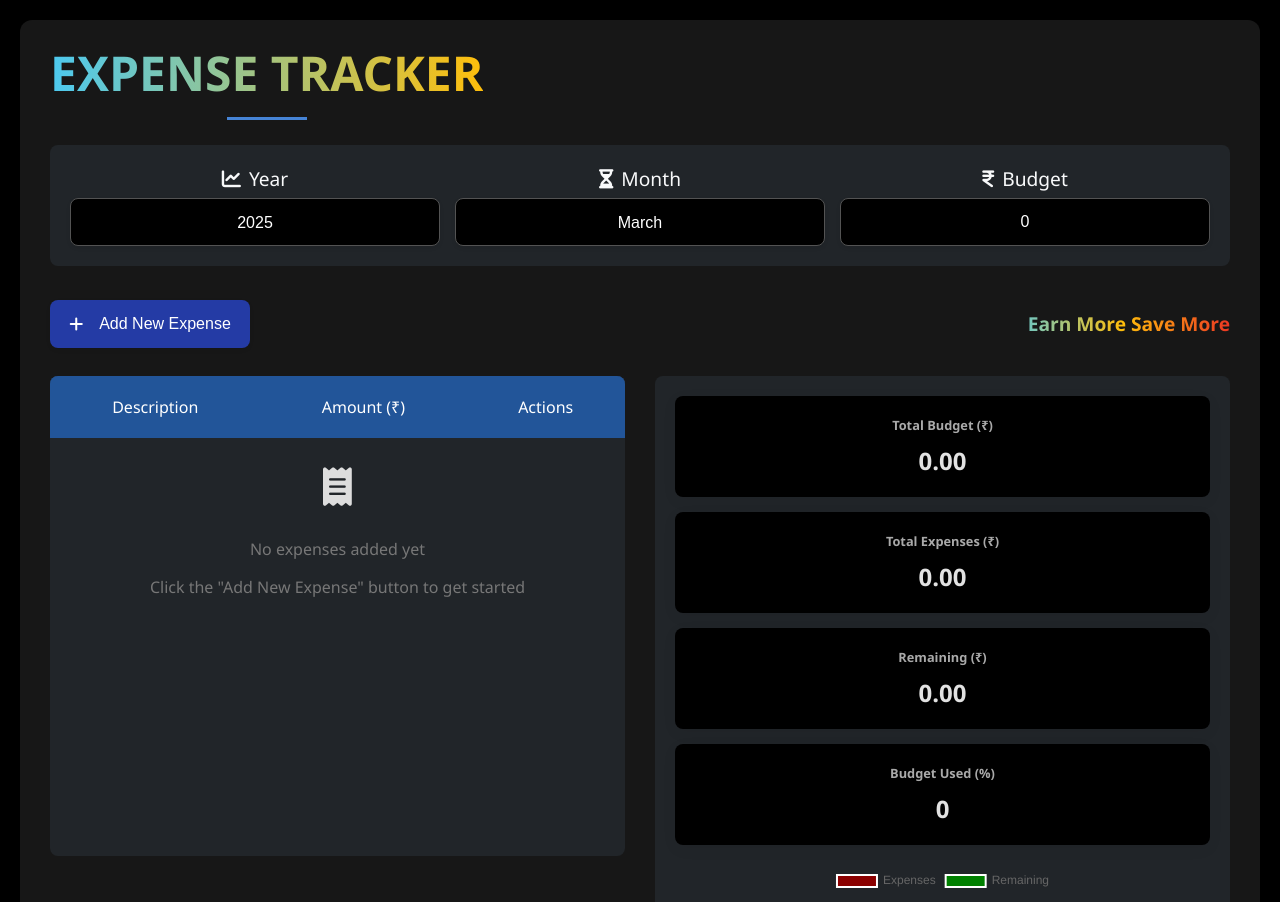
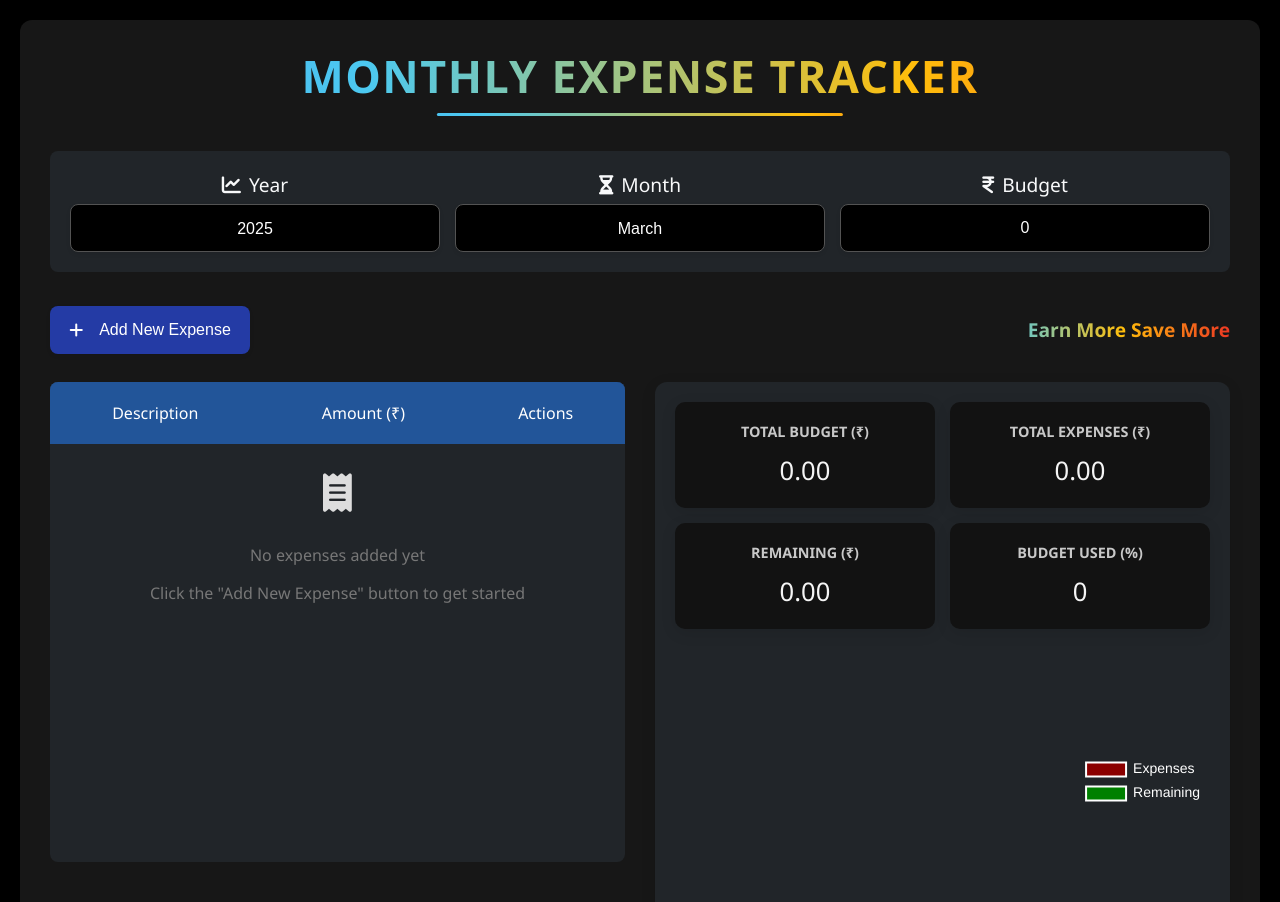
Before and after one commit to sw1pgh/Expense_Tracker, a plain HTML site: page index.html in a window 1280 px wide. Shown: the top 902 px of the page. Drawn offline with nearby package versions, Linux system fonts and the light colour scheme.

Commit message:
H2 altered | Chart Style Changed | Minor Design Fixes

```diff
--- a/index.html
+++ b/index.html
@@ -13,7 +13,7 @@
   </head>
   <body>
     <div class="container">
-      <h2>Expense Tracker</h2>
+      <h2>Monthly Expense Tracker</h2>
 
       <div class="filters">
         <div class="filter-group">
--- a/script.js
+++ b/script.js
@@ -26,7 +26,7 @@ const populateYears = () => {
   }
 
   // Set stored year as default, or current year if none stored
-  const storedYear = sessionStorage.getItem('expenseTrackerYear');
+  const storedYear = sessionStorage.getItem("expenseTrackerYear");
   yearSelect.value = storedYear || currentYear;
 };
 
@@ -47,12 +47,13 @@ const setCurrentMonth = () => {
     "December",
   ];
 
-  const storedMonth = sessionStorage.getItem('expenseTrackerMonth');
+  const storedMonth = sessionStorage.getItem("expenseTrackerMonth");
 
   if (storedMonth && months.includes(storedMonth)) {
     document.getElementById("monthSelect").value = storedMonth;
   } else {
-    document.getElementById("monthSelect").value = months[new Date().getMonth()];
+    document.getElementById("monthSelect").value =
+      months[new Date().getMonth()];
   }
 };
 
@@ -78,8 +79,8 @@ function getBudgetKey() {
 // Save current year and month to session storage
 function saveCurrentSelection() {
   const { year, month } = getCurrentYearMonth();
-  sessionStorage.setItem('expenseTrackerYear', year);
-  sessionStorage.setItem('expenseTrackerMonth', month);
+  sessionStorage.setItem("expenseTrackerYear", year);
+  sessionStorage.setItem("expenseTrackerMonth", month);
 }
 
 // Load expenses and budget for the current year/month
@@ -211,7 +212,8 @@ function deleteExpense(index) {
 }
 
 function updateSummary() {
-  const totalBudget = parseFloat(document.getElementById("startAmount").value) || 0;
+  const totalBudget =
+    parseFloat(document.getElementById("startAmount").value) || 0;
   const totalExpenses = expenses.reduce(
     (sum, expense) => sum + expense.amount,
     0
@@ -221,7 +223,8 @@ function updateSummary() {
     totalBudget > 0 ? ((totalExpenses / totalBudget) * 100).toFixed(2) : 0;
 
   document.getElementById("totalBudget").textContent = totalBudget.toFixed(2);
-  document.getElementById("totalExpenses").textContent = totalExpenses.toFixed(2);
+  document.getElementById("totalExpenses").textContent =
+    totalExpenses.toFixed(2);
   document.getElementById("savings").textContent = savings.toFixed(2);
   document.getElementById("budgetPercentage").textContent = budgetUsed;
 
@@ -247,7 +250,7 @@ document.getElementById("monthSelect").addEventListener("change", function () {
 });
 
 // Add event listener for budget amount changes
-document.getElementById("startAmount").addEventListener("change", function() {
+document.getElementById("startAmount").addEventListener("change", function () {
   // Just update the summary which will save the budget
   updateSummary();
 });
@@ -273,6 +276,25 @@ function updateChart(totalBudget, totalExpenses, savings) {
     options: {
       responsive: true,
       maintainAspectRatio: false,
+      cutout: "65%",
+      layout: {
+        padding: {
+          top: 15,
+        },
+      },
+      plugins: {
+        legend: {
+          display: true,
+          position: "right",
+          fullSize: false,
+          labels: {
+            color: "white",
+            font: {
+              size: 14,
+            },
+          },
+        },
+      },
     },
   });
 }
--- a/styles.css
+++ b/styles.css
@@ -21,11 +21,15 @@ body {
   padding: clamp(10px, 2vw, 20px);
   color: var(--dark-color);
   min-height: 100vh;
+  display: flex;
+  align-items: center;
+  justify-content: center;
+  text-align: center;
 }
 
 .container {
-  max-width: 1700px;
   width: 100%;
+  height: 100%;
   margin: auto;
   background: rgb(23, 23, 23);
   padding: clamp(15px, 3vw, 30px);
@@ -34,16 +38,21 @@ body {
 }
 
 h2 {
-  color: var(--primary-color);
-  font-weight: 600;
+  font-weight: 600; /* Slightly bolder for better contrast */
   margin-bottom: clamp(15px, 2.5vw, 25px);
   position: relative;
-  margin-top: -10px;
-  padding-bottom: 15px;
+  margin-top: -5px;
+  padding-bottom: 20px;
   text-align: center;
-  font-size: clamp(2rem, 4vw, 3rem);
+  font-size: clamp(1.8rem, 3.8vw, 2.8rem);
   text-transform: uppercase;
-  background: linear-gradient(90deg,
+  letter-spacing: 1.5px; /* Improves modern look */
+  display: inline-block;
+  white-space: nowrap; /* Prevents awkward wrapping */
+
+  /* Elegant Gradient */
+  background: linear-gradient(
+    90deg,
     var(--primary-color),
     var(--accent-color),
     var(--success-color),
@@ -51,23 +60,42 @@ h2 {
     var(--danger-color),
     var(--primary-color)
   );
-  background-size: 500% 500%;
+  background-size: 400% 400%;
   -webkit-background-clip: text;
   -webkit-text-fill-color: transparent;
   animation: movingGradient 10s infinite linear;
-  display: inline-block;
 }
 
-h2:after {
+/* Smooth Gradient Animation */
+@keyframes movingGradient {
+  0% { background-position: 0% 50%; }
+  50% { background-position: 100% 50%; }
+  100% { background-position: 0% 50%; }
+}
+
+h2::after {
   content: "";
   position: absolute;
-  bottom: 0;
   left: 50%;
+  bottom: -5px;
+  width: 60%;
+  height: 3px;
+  background: linear-gradient(
+    90deg,
+    var(--primary-color),
+    var(--accent-color),
+    var(--success-color),
+    var(--warning-color),
+    var(--danger-color),
+    var(--primary-color)
+  );
+  background-size: 400% 400%;
+  animation: movingGradient 10s infinite linear;
   transform: translateX(-50%);
-  width: clamp(60px, 8vw, 80px);
-  height: 3px;
-  background: var(--primary-color);
+  border-radius: 5px;
+  margin-bottom: 15px;
 }
+
 
 .filters {
   display: flex;
@@ -225,7 +253,6 @@ button:focus {
   min-height: 300px; /* Ensures a minimum height */
 }
 
-
 /* Optional: Fix table header while scrolling */
 .expense-list table {
   width: 100%;
@@ -243,7 +270,8 @@ button:focus {
 .moving-gradient-text {
   font-size: clamp(0.8rem, 1.8vw, 1.2rem);
   font-weight: bold;
-  background: linear-gradient(90deg,
+  background: linear-gradient(
+    90deg,
     var(--primary-color),
     var(--accent-color),
     var(--success-color),
@@ -259,8 +287,12 @@ button:focus {
 }
 
 @keyframes movingGradient {
-  0% { background-position: 0% 50%; }
-  100% { background-position: 100% 50%; }
+  0% {
+    background-position: 0% 50%;
+  }
+  100% {
+    background-position: 100% 50%;
+  }
 }
 
 table {
@@ -289,12 +321,12 @@ tr:last-child td {
 }
 
 tr:nth-child(odd) {
-  background-color: rgb(41, 41, 41);
+  background-color: rgb(39, 39, 39);
   color: white;
 }
 
 tr:nth-child(even) {
-  background-color: rgb(50, 50, 50);
+  background-color: rgb(54, 54, 54);
   color: white;
 }
 
@@ -337,59 +369,63 @@ tr:nth-child(even) {
 .summary {
   background: var(--dark-color);
   padding: clamp(15px, 2vw, 20px);
-  border-radius: 8px;
+  border-radius: 12px; /* Slightly increased for a modern look */
   text-align: center;
   width: 100%;
+  box-shadow: 0 4px 15px rgba(0, 0, 0, 0.1); /* Soft shadow for depth */
 }
 
 .summary-grid {
   display: grid;
-  /* Change from fixed widths to auto-fit with a minimum width */
-  grid-template-columns: repeat(auto-fit, minmax(300px, 1fr));
+  grid-template-columns: repeat(auto-fit, minmax(250px, 1fr));
   gap: clamp(10px, 1.5vw, 15px);
   margin-bottom: 20px;
+  align-items: stretch; /* Ensures all cards have equal height */
 }
 
 .summary-card {
-  background: rgb(0, 0, 0);
+  background: #121212; /* Slightly lighter than pure black for contrast */
   padding: clamp(15px, 2vw, 20px);
-  border-radius: 8px;
-  box-shadow: 0 4px 15px rgba(0, 0, 0, 0.05);
-  /* Add these properties for better text handling */
+  border-radius: 10px;
+  box-shadow: 0 4px 15px rgba(0, 0, 0, 0.1);
   width: 100%;
-  min-width: 0; /* Allows the card to shrink below content size if needed */
-  overflow: hidden; /* Ensures content doesn't overflow */
-  transition: all 0.3s ease; /* Smooth transition for size changes */
+  min-width: 0;
+  overflow: hidden;
+  transition: transform 0.2s ease-in-out, box-shadow 0.3s ease; /* Smooth effect */
+}
+
+.summary-card:hover {
+  transform: translateY(-3px); /* Slight hover effect */
+  box-shadow: 0 6px 20px rgba(0, 0, 0, 0.2);
 }
 
 .summary-card h4 {
   margin: 0;
-  font-size: clamp(0.8rem, 1vw, 0.9rem);
-  color: rgb(169, 169, 169);
-  /* Add this for better text wrapping */
+  font-size: clamp(0.9rem, 1vw, 1rem);
+  color: rgb(200, 200, 200);
+  text-transform: uppercase; /* Improves readability */
   overflow-wrap: break-word;
   word-wrap: break-word;
   hyphens: auto;
 }
 
 .summary-card p {
-  margin: 10px 0 0;
-  font-size: clamp(1.2rem, 2vw, 1.5rem);
-  font-weight: 600;
-  /* Add this for better number handling */
-  overflow-wrap: break-word;
-  word-wrap: break-word;
-  /* Make sure the numbers don't shrink too much */
+  margin: 12px 0 0;
+  font-size: clamp(1.3rem, 2vw, 1.6rem);
+  font-weight: 450;
+  font-family: "Segoe UI", Tahoma, Geneva, Verdana, sans-serif;
   white-space: nowrap;
-  overflow: scroll;
-  color: rgb(226, 226, 226);
+  overflow: hidden;
+  text-overflow: ellipsis; /* Ensures numbers don’t break the layout */
+  color: rgb(245, 245, 245);
 }
 
 .chart-container {
   display: flex;
-  max-width: 100%;
-  height: auto;
-  aspect-ratio: 1/1;
+  justify-content: center; /* Centers the chart */
+  align-items: center;
+  width: 100%;
+  aspect-ratio: 1 / 1;
   max-height: 250px;
   margin: 10px auto;
 }
```
Also changed, not shown: 1 other file.
